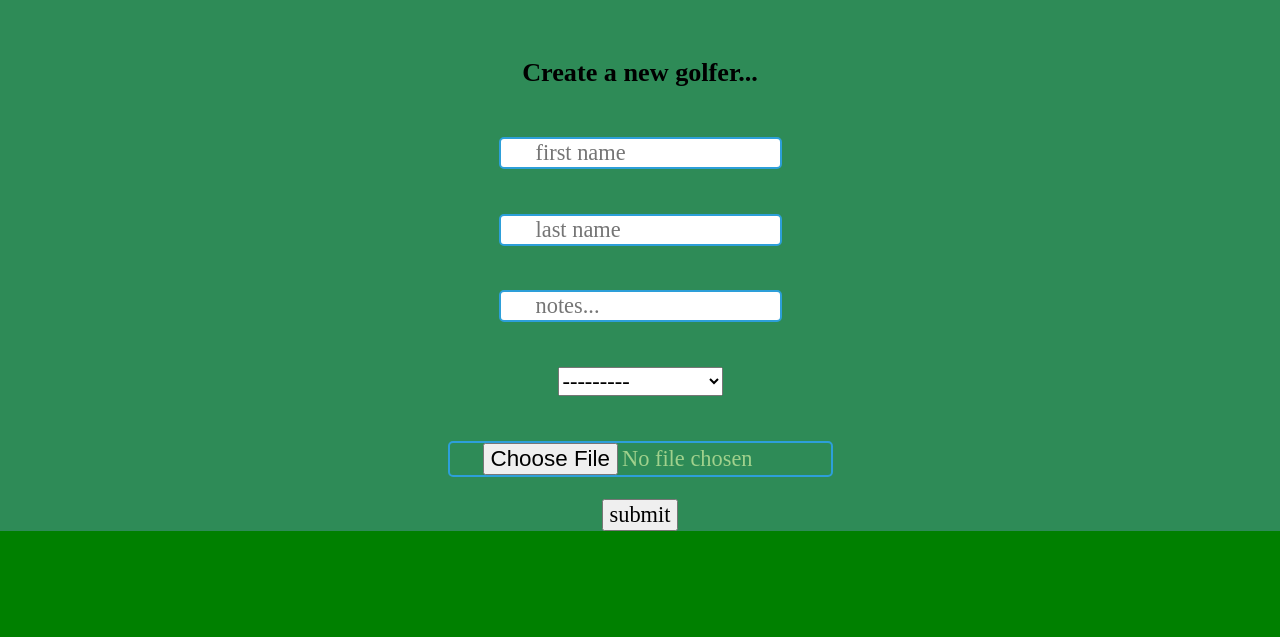
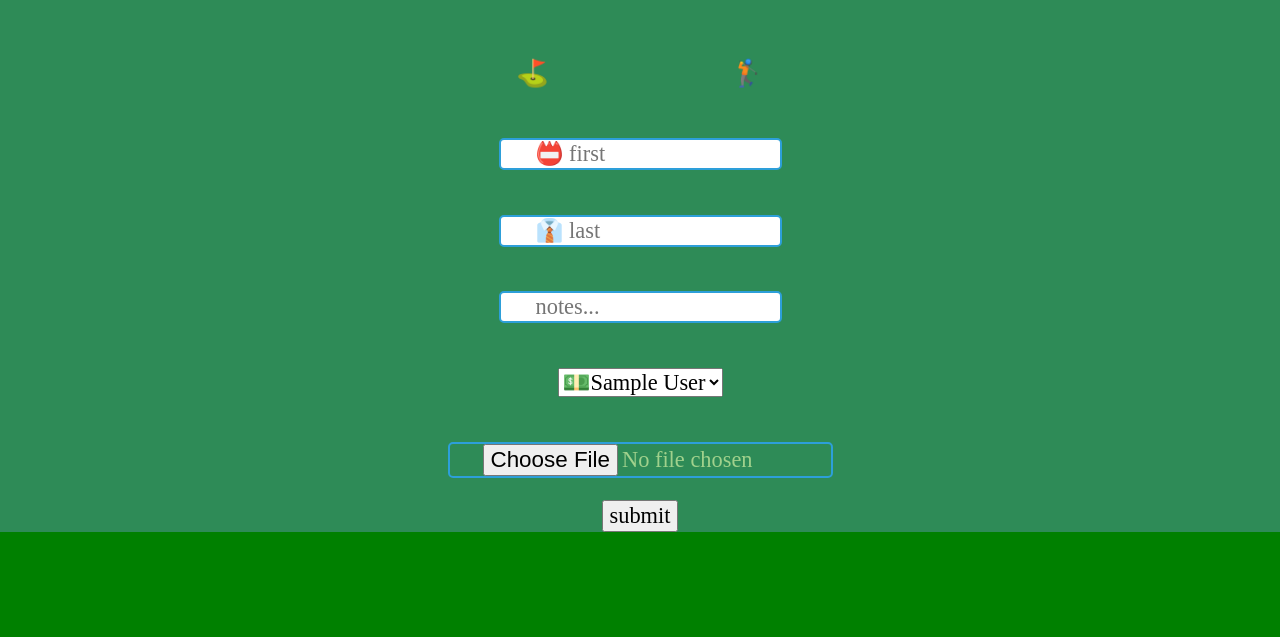
Before and after one commit to debboutr/bandoncaddy, a Django app: page /collect/player/add/ in a window 1280 px wide. Shown: the part 26-663 px from the top of the page. Run offline with Django 5.2, Linux system fonts and the light colour scheme; a user stored in the database is signed in; tables that the repository leaves empty hold one stand-in row (values such as "Sample post").

Commit message:
add user to person form

```diff
--- a/collect/forms.py
+++ b/collect/forms.py
@@ -18,7 +18,7 @@ class LoopForm(forms.ModelForm):
         self.fields["date"].initial = date.today()
         self.fields["date"].widget.attrs.update({"type": "date"})
         self.fields["group"].queryset = Party.objects.filter(
-            pk__in=Party.objects.filter(author=user)[:3].values_list("pk")
+            pk__in=Party.objects.filter(author=user)[:5].values_list("pk")
         )
         self.fields["group"].initial = Party.objects.filter(author=user).first()
         for field in self.fields.values():
@@ -36,8 +36,12 @@ class PersonForm(forms.ModelForm):
             "lon": forms.HiddenInput(),
         }
 
-    def __init__(self, *args, **kwargs):
+    def __init__(self, user, *args, **kwargs):
         super().__init__(*args, **kwargs)
+        self.fields["group"].queryset = Party.objects.filter(
+            pk__in=Party.objects.filter(author=user)[:5].values_list("pk")
+        )
+        self.fields["group"].initial = Party.objects.filter(author=user).first()
         for field in self.fields.values():
             if field.help_text:
                 field.widget.attrs["placeholder"] = field.help_text
--- a/collect/models.py
+++ b/collect/models.py
@@ -27,8 +27,8 @@ class Party(models.Model):
 
 
 class Person(models.Model):
-    first_name = models.CharField(help_text="first name", max_length=200)
-    last_name = models.CharField(help_text="last name", max_length=200, blank=True)
+    first_name = models.CharField(help_text="📛 first", max_length=200)
+    last_name = models.CharField(help_text="👔 last", max_length=200, blank=True)
     notes = models.CharField(help_text="notes...", max_length=200, blank=True)
     lat = models.CharField(max_length=200, blank=True)
     lon = models.CharField(max_length=200, blank=True)
--- a/collect/templates/collect/add_person.html
+++ b/collect/templates/collect/add_person.html
@@ -17,7 +17,7 @@
     </div>
   {% endif %}
     <div>
-      <h3>Create a new golfer...</h3>
+      <h3>  ⛳        <span>🏌️</span> </h3>
     </div>
     <form action="
       {% if form.initial %}
--- a/collect/views.py
+++ b/collect/views.py
@@ -23,9 +23,7 @@ def add_loop(request):
     courses = Course.objects.all()
     if request.method == "POST":
         form = LoopForm(data=request.POST, user=request.user)
-        print("HELLO", form["group"].data)
         form.instance.author = request.user
-        print(form.instance.author)
         if form.is_valid():
             form.save()
             messages.success(request, "Loop data added successfully!")
@@ -40,7 +38,6 @@ def add_loop(request):
 def edit_loop(request, pk):
     courses = Course.objects.all()
     loop = get_object_or_404(Loop, pk=pk)
-    print(f"{loop=}")
     if request.method == "POST":
         form = LoopForm(data=request.POST, user=request.user)
         form.instance.author = request.user
@@ -51,14 +48,13 @@ def edit_loop(request, pk):
 
     else:
         form = LoopForm(instance=loop, user=request.user)
-        print(f"{form=}")
     return render(request, "collect/edit_loop.html", {"form": form, "courses": courses})
 
 
 @login_required
 def add_person(request):
     if request.method == "POST":
-        form = PersonForm(request.POST)
+        form = PersonForm(data=request.POST, user=request.user)
         instance = form.save(commit=False)
         if not hasattr(instance, "group"):
             full = f"{instance.first_name}-{instance.last_name}".upper()
@@ -70,7 +66,7 @@ def add_person(request):
             return redirect("home")
 
     else:
-        form = PersonForm()
+        form = PersonForm(user=request.user)
     return render(request, "collect/add_person.html", {"form": form})
 
 
@@ -78,12 +74,12 @@ def add_person(request):
 def edit_person(request, pk):
     person = get_object_or_404(Person, pk=pk)
     if request.method == "POST":
-        form = PersonForm(request.POST)
+        form = PersonForm(data=request.POST, user=request.user)
         if form.is_valid():
             form.save()
             messages.success(request, "Player updated!")
             return redirect("home")
 
     else:
-        form = PersonForm(instance=person)
+        form = PersonForm(instance=person, user=request.user)
     return render(request, "collect/add_person.html", {"form": form})
--- a/core/static/css/styles.css
+++ b/core/static/css/styles.css
@@ -160,3 +160,7 @@ footer {
     border-radius: 5px;
     cursor: pointer;
 }
+
+h3 > span {
+  margin-left: 11rem;
+}
```
